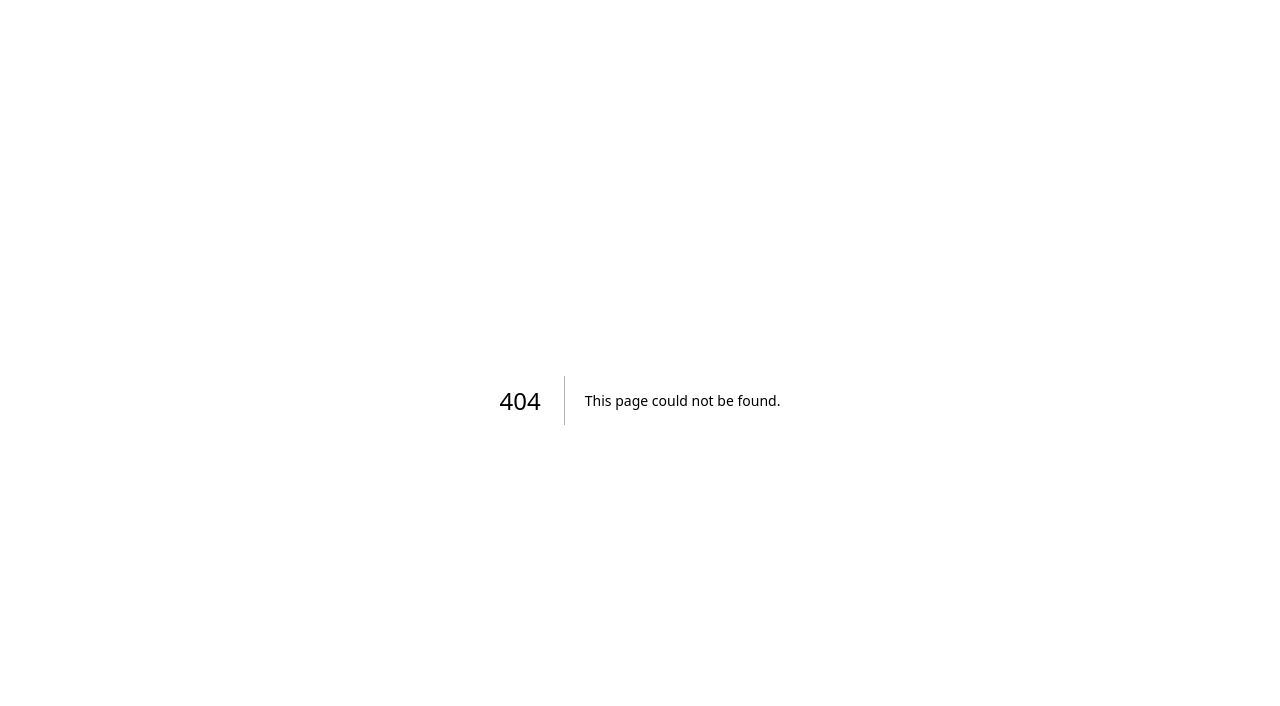
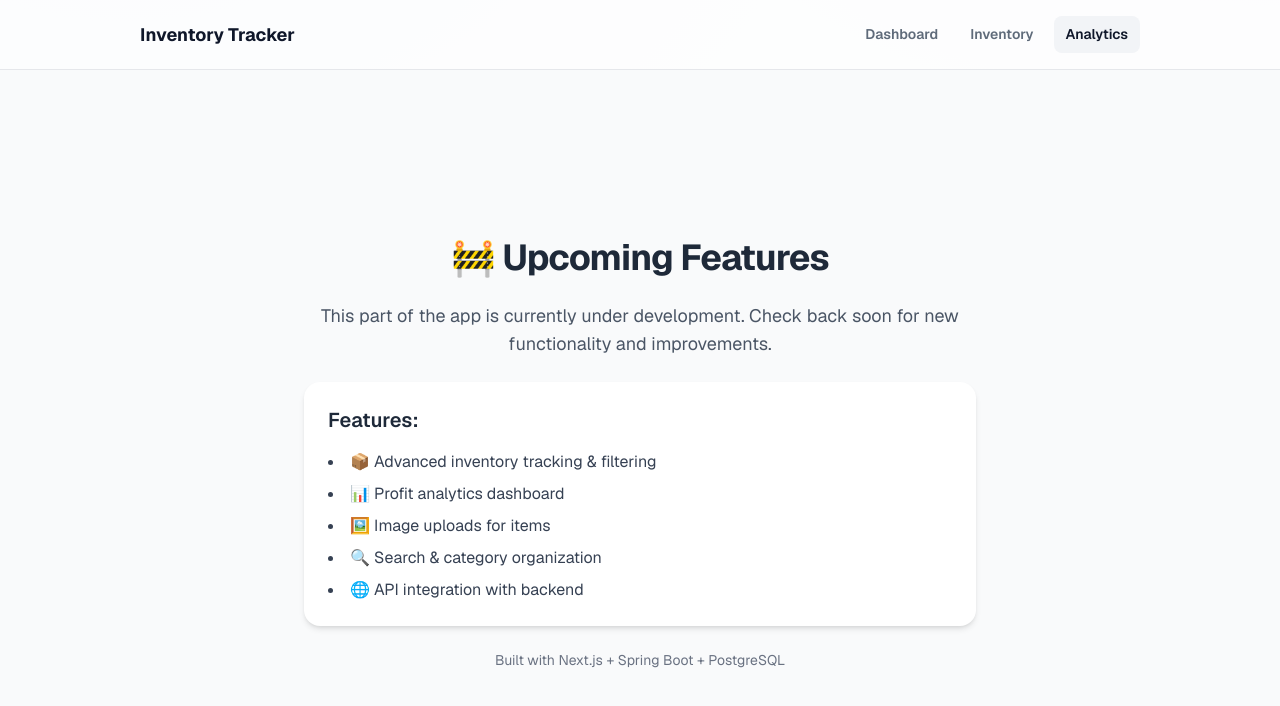
Before and after one commit to William-Luna/inventory-tracker, a Next.js app in the folder frontend/: page /analytics in a window 1280 px wide. Before the commit this address had no page. Shown: the top 706 px of the page. Built offline with nearby package versions, Linux system fonts and the light colour scheme.

Commit message:
Added Top navigation bar + minor fixes.

```diff
--- /dev/null
+++ b/frontend/src/app/_components/Navbar.tsx
@@ -0,0 +1,44 @@
+"use client";
+
+import Link from "next/link";
+import { usePathname } from "next/navigation";
+
+const navItems = [
+  { href: "/", label: "Dashboard" },
+  { href: "/items", label: "Inventory" },
+  { href: "/analytics", label: "Analytics" },
+];
+
+export default function Navbar() {
+  const pathname = usePathname();
+
+  return (
+    <header className="top-navbar">
+      <nav className="top-navbar__inner" aria-label="Main navigation">
+        <Link className="top-navbar__brand" href="/">
+          Inventory Tracker
+        </Link>
+
+        <div className="top-navbar__links">
+          {navItems.map((item) => {
+            const isActive =
+              item.href === "/"
+                ? pathname === item.href
+                : pathname.startsWith(item.href);
+
+            return (
+              <Link
+                aria-current={isActive ? "page" : undefined}
+                className="top-navbar__link"
+                href={item.href}
+                key={item.href}
+              >
+                {item.label}
+              </Link>
+            );
+          })}
+        </div>
+      </nav>
+    </header>
+  );
+}
--- /dev/null
+++ b/frontend/src/app/analytics/page.tsx
@@ -0,0 +1,5 @@
+import UpcomingFeaturesPage from "../_components/UpcomingFeaturesPage";
+
+export default function AnalyticsPage() {
+  return <UpcomingFeaturesPage />;
+}
--- a/frontend/src/app/globals.css
+++ b/frontend/src/app/globals.css
@@ -26,6 +26,53 @@ body {
   color: var(--foreground);
   font-family: var(--font-geist-sans), "Segoe UI", system-ui, -apple-system, sans-serif;
   margin: 0;
+}
+
+.top-navbar {
+  border-bottom: 1px solid var(--border);
+  background: rgba(255, 255, 255, 0.84);
+}
+
+.top-navbar__inner {
+  display: flex;
+  align-items: center;
+  justify-content: space-between;
+  gap: 24px;
+  max-width: 1040px;
+  margin: 0 auto;
+  padding: 16px 20px;
+}
+
+.top-navbar__brand {
+  color: var(--foreground);
+  font-size: 18px;
+  font-weight: 700;
+  text-decoration: none;
+  white-space: nowrap;
+}
+
+.top-navbar__links {
+  display: flex;
+  align-items: center;
+  gap: 8px;
+  flex-wrap: wrap;
+  justify-content: flex-end;
+}
+
+.top-navbar__link {
+  border-radius: 8px;
+  color: var(--muted);
+  font-size: 14px;
+  font-weight: 600;
+  padding: 8px 12px;
+  text-decoration: none;
+  transition: background 150ms ease, color 150ms ease;
+}
+
+.top-navbar__link:hover,
+.top-navbar__link[aria-current="page"] {
+  background: var(--surface);
+  color: var(--foreground);
 }
 
 main {
@@ -322,6 +369,16 @@ main {
 }
 
 @media (max-width: 720px) {
+  .top-navbar__inner {
+    align-items: flex-start;
+    flex-direction: column;
+    gap: 12px;
+  }
+
+  .top-navbar__links {
+    justify-content: flex-start;
+  }
+
   .page-header {
     align-items: flex-start;
     flex-direction: column;
--- a/frontend/src/app/layout.tsx
+++ b/frontend/src/app/layout.tsx
@@ -1,5 +1,6 @@
 import type { Metadata } from "next";
 import { Geist, Geist_Mono } from "next/font/google";
+import Navbar from "./_components/Navbar";
 import "./globals.css";
 
 const geistSans = Geist({
@@ -27,6 +28,7 @@ export default function RootLayout({
       <body
         className={`${geistSans.variable} ${geistMono.variable} antialiased`}
       >
+        <Navbar />
         {children}
       </body>
     </html>
--- a/frontend/src/app/page.tsx
+++ b/frontend/src/app/page.tsx
@@ -62,7 +62,7 @@ export default function Home() {
         <header className="page-header">
           <div>
             <h1 className="title">Inventory Dashboard</h1>
-            <p className="subtitle">Welcome Luser.</p>
+            <p className="subtitle">Welcome user.</p>
           </div>
           <Link className="button" href="/items/new">
             Add item
@@ -100,7 +100,11 @@ export default function Home() {
                   const isSold = Boolean(item.sellDate);
                   return (
                     <tr key={item.id}>
-                      <td>{item.name}</td>
+                      <td>
+                        <Link className="text-link" href={`/items/${item.id}`}>
+                          {item.name}
+                        </Link>
+                      </td>
                       <td>{item.category ?? "—"}</td>
                       <td>
                         {item.buyPrice != null
```
